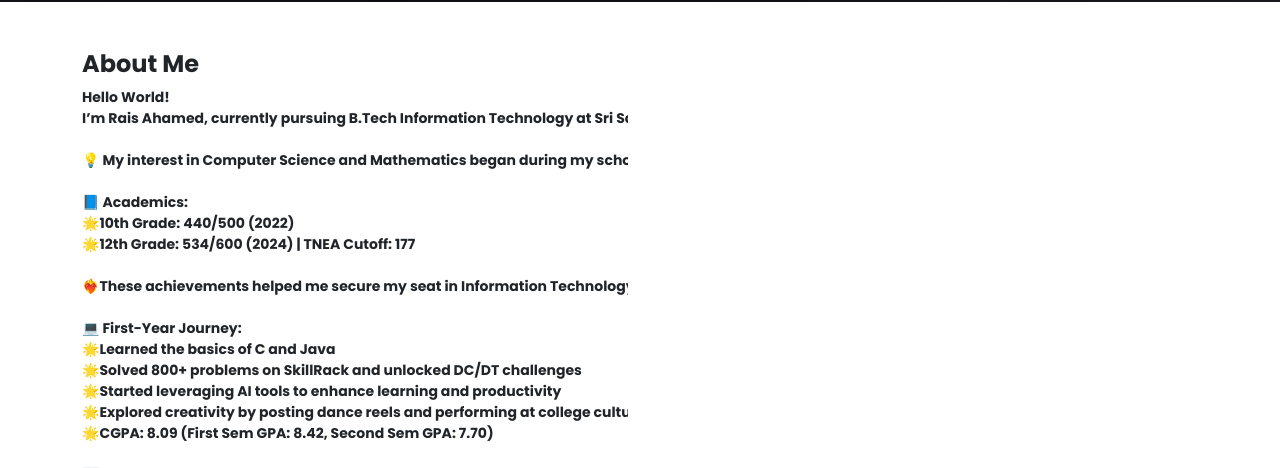
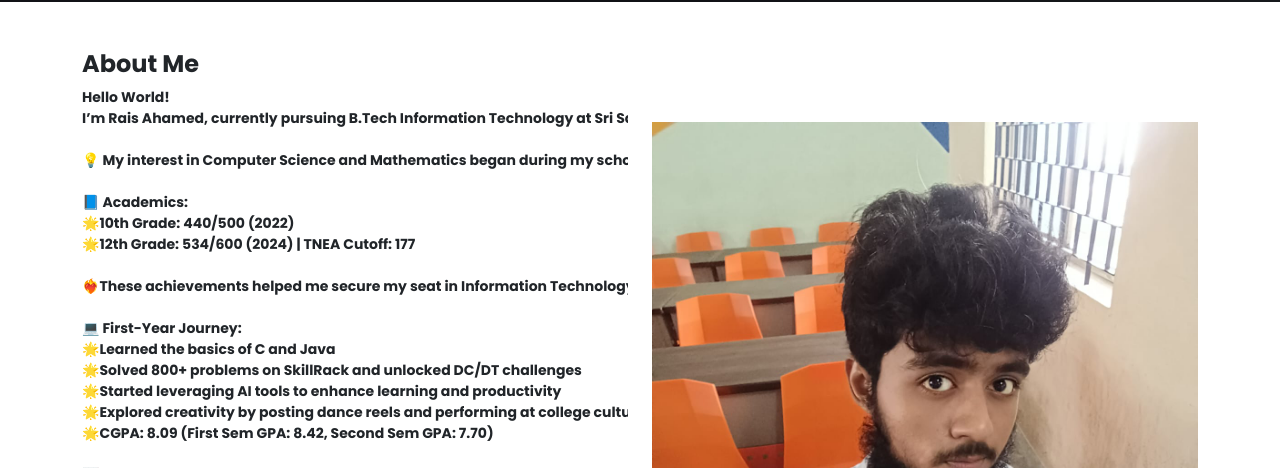
Before and after one commit to RaisAhamed-RA24/NEW-PORTFOLIO, a plain HTML site: page index.html in a window 1280 px wide. Shown: the part 770-1238 px from the top of the page. Drawn offline with nearby package versions, Linux system fonts and the light colour scheme.

Commit message:
File name edited

```diff
--- a/index.html
+++ b/index.html
@@ -96,7 +96,7 @@ And my tagline is: DON'T EVER UNDERESTIMATE YOURSELF 😎🌟
 </strong></pre>
       </div>
       <div class="col-md-6">
-        <img src="WhatsApp Image 2025-12-09 at 08.25.55_bc2bca3e.jpg" alt="Rais Ahamed Image" class="img-fluid w-100">
+        <img src="profile.jpg" alt="Rais Ahamed Image" class="img-fluid w-100">
       </div>
     </div>
   </div>
```
